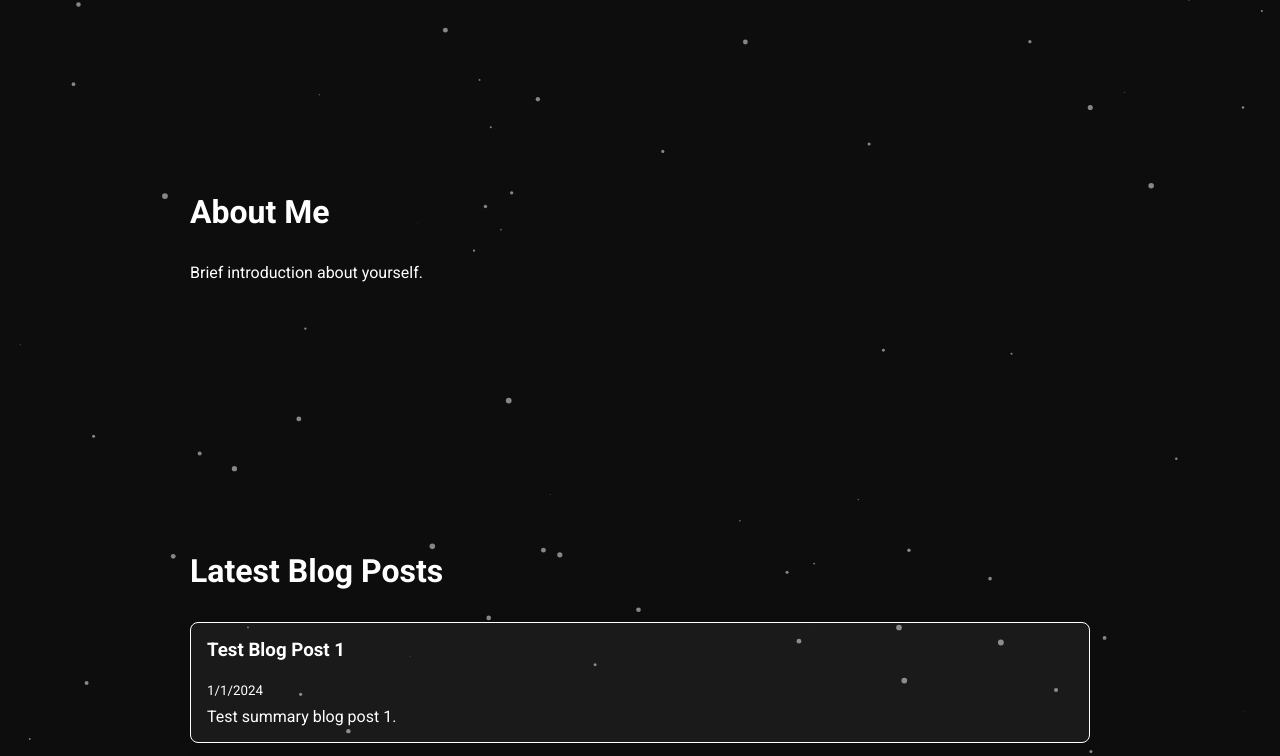
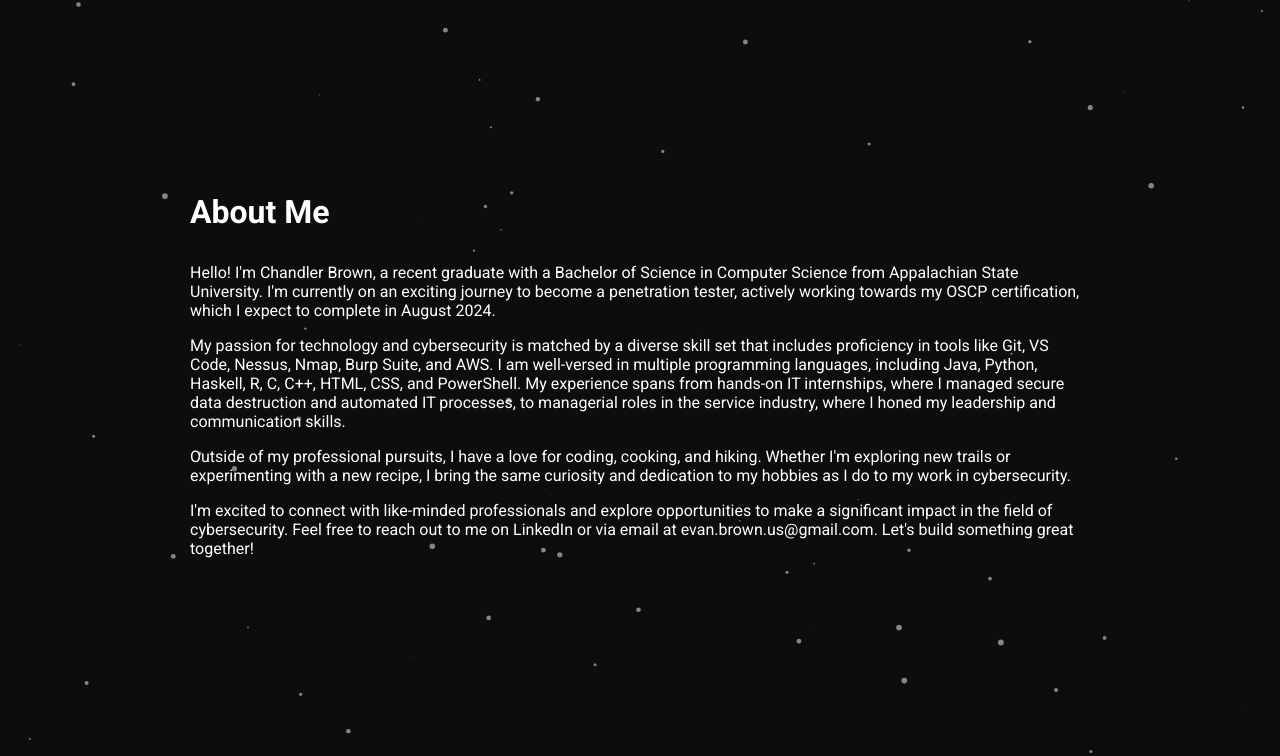
Before and after one commit to chandlerbrown4/chandlerbrown4.github.io, a plain HTML site: page index.html in a window 1280 px wide. Shown: the part 798-1554 px from the top of the page. Drawn offline with nearby package versions, Linux system fonts and the light colour scheme; animation ran at ten frames a second.

Commit message:
Update updates :)

```diff
--- a/css/styles.css
+++ b/css/styles.css
@@ -79,13 +79,13 @@ body {
 
 .btn-group {
     display: flex;
-    justify-content: center; /* Center the buttons */
+    justify-content: center;
     gap: 1em;
 }
 
 .btn {
-    background-color: #2a2a2a; /* Dark grey background */
-    color: white; /* White text */
+    background-color: #2a2a2a;
+    color: white;
     padding: 0.5em 1.5em;
     text-decoration: none;
     border-radius: 5px;
@@ -93,8 +93,8 @@ body {
 }
 
 .btn:hover {
-    background-color: #444444; /* Slightly lighter grey on hover */
-    color: white; /* Ensure text remains white on hover */
+    background-color: #444444;
+    color: white;
 }
 
 /* Content Section Styles */
@@ -103,7 +103,7 @@ body {
     margin: 2em 0;
     border-radius: 8px;
     text-align: left;
-    margin-top: 100px; /* Adjust for fixed header */
+    margin-top: 100px;
 }
 
 .content-section .container {
@@ -169,10 +169,10 @@ body {
 /* Background particles container */
 #background-particles {
     position: absolute;
-    top: 100vh; /* Start the background particles below the hero section */
+    top: 100vh;
     width: 100%;
-    height: 200vh; /* Make it twice the height of the viewport */
-    z-index: 0; /* Ensure it is behind the content sections */
+    height: 200vh;
+    z-index: -100;
 }
 
 /* Blog Post Styles */
@@ -200,14 +200,14 @@ article {
 
 /* Link Styles */
 a {
-    color: #ffffff; /* Set default link color */
+    color: #ffffff;
     text-decoration: none;
 }
 
 a:hover {
-    color: #ffffff; /* Set hover link color */
+    color: #ffffff;
 }
 
 a:visited {
-    color: #ffffff; /* Set visited link color to same as default */
+    color: #ffffff;
 }
--- a/index.html
+++ b/index.html
@@ -1,5 +1,6 @@
 <!DOCTYPE html>
 <html lang="en">
+
 <head>
   <meta charset="UTF-8">
   <meta name="viewport" content="width=device-width, initial-scale=1.0">
@@ -9,6 +10,7 @@
   <link rel="stylesheet" href="css/styles.css">
   <script src="https://cdn.jsdelivr.net/npm/particles.js"></script>
 </head>
+
 <body>
   <div id="particles-js"></div>
   <header>
@@ -32,11 +34,28 @@
         </div>
       </div>
     </section>
-        <div id="background-particles"></div> <!-- New particle background container -->
+    <div id="background-particles"></div>
     <section id="about" class="content-section">
       <div class="container">
         <h2>About Me</h2>
-                <p>Brief introduction about yourself.</p>
+        <p>Hello! I'm Chandler Brown, a recent graduate with a Bachelor of Science in Computer Science from Appalachian
+          State University. I'm currently on an exciting journey to become a penetration tester, actively working
+          towards my OSCP certification, which I expect to complete in August 2024.</p>
+
+        <p>My passion for technology and cybersecurity is matched by a diverse skill set that includes proficiency in
+          tools like Git, VS Code, Nessus, Nmap, Burp Suite, and AWS. I am well-versed in multiple programming
+          languages, including Java, Python, Haskell, R, C, C++, HTML, CSS, and PowerShell. My experience spans from
+          hands-on IT internships, where I managed secure data destruction and automated IT processes, to managerial
+          roles in the service industry, where I honed my leadership and communication skills.</p>
+
+        <p>Outside of my professional pursuits, I have a love for coding, cooking, and hiking. Whether I'm exploring new
+          trails or experimenting with a new recipe, I bring the same curiosity and dedication to my hobbies as I do to
+          my work in cybersecurity.</p>
+
+        <p>I'm excited to connect with like-minded professionals and explore opportunities to make a significant impact
+          in the field of cybersecurity. Feel free to reach out to me on <a
+            href="http://www.linkedin.com/in/chandlerbrownnc">LinkedIn</a> or via email at <a
+            href="mailto:evan.brown.us@gmail.com">evan.brown.us@gmail.com</a>. Let's build something great together!</p>
       </div>
     </section>
     <section id="blog" class="content-section">
@@ -72,4 +91,5 @@
   </main>
   <script src="js/scripts.js"></script>
 </body>
+
 </html>
--- a/js/scripts.js
+++ b/js/scripts.js
@@ -9,7 +9,7 @@ document.addEventListener('DOMContentLoaded', function() {
                     const postElement = document.createElement('div');
                     postElement.classList.add('card');
                     postElement.innerHTML = `
-                        <h3><a href="${post.url}">${post.title}</a></h3>
+                        <h3><a href="blog/${post.url}">${post.title}</a></h3>
                         <small>${new Date(post.date).toLocaleDateString()}</small>
                         <p>${post.summary}</p>`;
                     blogPostsContainer.appendChild(postElement);
```
Also changed, not shown: blog/index.html (+1 -1 lines), blog/post1.html (+1 -1 lines). Lines whose indentation alone changed are shown as unchanged.
